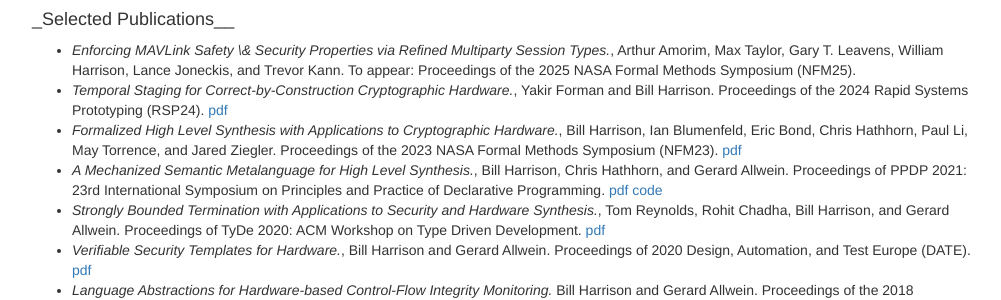
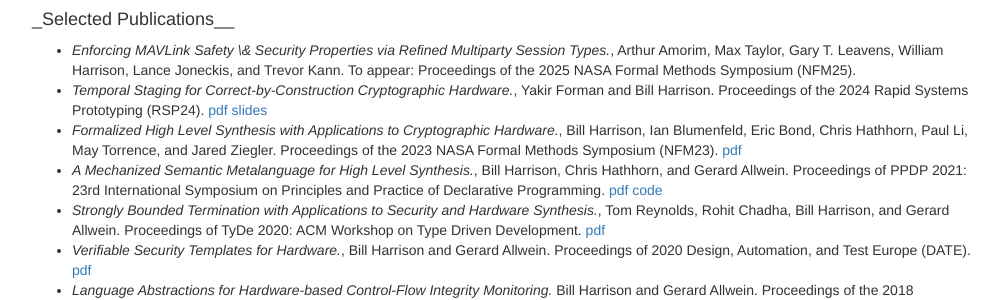
Before and after one commit to harrisonwl/harrisonwl.github.io, a Jekyll site: the page built from index.md, in a window 1280 px wide. Shown: the part 640-940 px from the top of the page, without its empty margins (233-1234 px from the left). Built offline with Jekyll 4.4.1, drawn with Linux system fonts in a browser that asks for light colours.

Commit message:
adding RSP24 slides and links to them

```diff
--- a/assets/bibliography/harrison.bib
+++ b/assets/bibliography/harrison.bib
@@ -46,6 +46,7 @@ the more optimized for performance an accelerator is, the more challenging its v
  There is a conceptual divide between the ways cryptographic algorithms are defined (i.e., informal imperative pseudocode) and commodity hardware design languages (e.g., Verilog). How does one even begin to compare a pseudocode to an HDL design that purports to implement it in hardware? Bridging this divide requires substantial manual intervention and, consequently, ``shrinking the divide'' can drastically reduce the cost of high-assurance cryptographic hardware by reducing the cost of formal verification. We present a correct-by-construction methodology for the functional hardware design language, ReWire, in which a reference cryptographic algorithm is transformed into a provably correct hardware design with a program transformation called temporal staging. We illustrate this methodology with case studies including one for the BLAKE2b cryptographic hash function. Because the reference algorithm, the temporal staging transformation, and the resulting implementation are all expressed in ReWire, formal verification can proceed immediately via a published ReWire semantics.
 },
   url_Paper = "https://harrisonwl.github.io/assets/papers/rsp24.pdf",
+  url_Slides = "https://harrisonwl.github.io/assets/papers/slides-rsp24.pdf",
 }
 
 
--- a/index.md
+++ b/index.md
@@ -54,7 +54,7 @@ Language-based methods in computer security, all aspects of programming language
 #### _Selected Publications__
 
 * _Enforcing MAVLink Safety \& Security Properties via Refined Multiparty Session Types._, Arthur Amorim, Max Taylor, Gary T. Leavens, William Harrison, Lance Joneckis, and Trevor Kann. To appear: Proceedings of the 2025 NASA Formal Methods Symposium (NFM25).
-* _Temporal Staging for Correct-by-Construction Cryptographic Hardware._, Yakir Forman and Bill Harrison. Proceedings of the 2024 Rapid Systems Prototyping (RSP24). [pdf]({{ site.baseurl }}/assets/papers/rsp24.pdf)
+* _Temporal Staging for Correct-by-Construction Cryptographic Hardware._, Yakir Forman and Bill Harrison. Proceedings of the 2024 Rapid Systems Prototyping (RSP24). [pdf]({{ site.baseurl }}/assets/papers/rsp24.pdf)  [slides]({{ site.baseurl }}/assets/papers/slides-rsp24.pdf)
 * _Formalized High Level Synthesis with Applications to Cryptographic Hardware._, Bill Harrison, Ian Blumenfeld, Eric Bond, Chris Hathhorn, Paul Li, May Torrence, and Jared Ziegler. Proceedings of the 2023 NASA Formal Methods Symposium (NFM23). [pdf]({{ site.baseurl }}/assets/papers/nfm23.pdf)
 * _A Mechanized Semantic Metalanguage for High Level Synthesis._, Bill Harrison, Chris Hathhorn, and Gerard Allwein. Proceedings of PPDP 2021: 23rd International Symposium on Principles and Practice of Declarative Programming. [pdf]({{ site.baseurl }}/assets/papers/ppdp21.pdf) [code]({{ site.baseurl }}/assets/code/ppdp21codebase.tar.gz)
 * _Strongly Bounded Termination with Applications to Security and Hardware Synthesis._, Tom Reynolds, Rohit Chadha, Bill Harrison, and Gerard Allwein. Proceedings of TyDe 2020: ACM Workshop on Type Driven Development. [pdf]({{ site.baseurl }}/assets/papers/tyde20.pdf)
```
Also changed, not shown: 2 other files.
